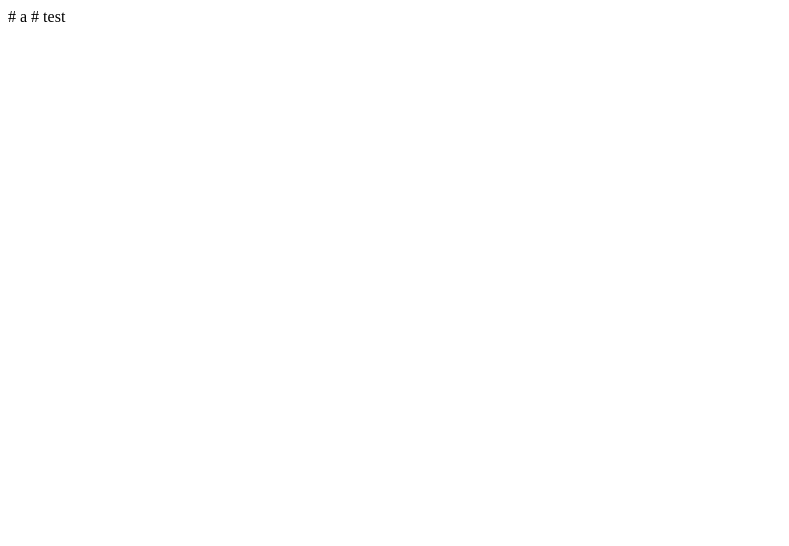
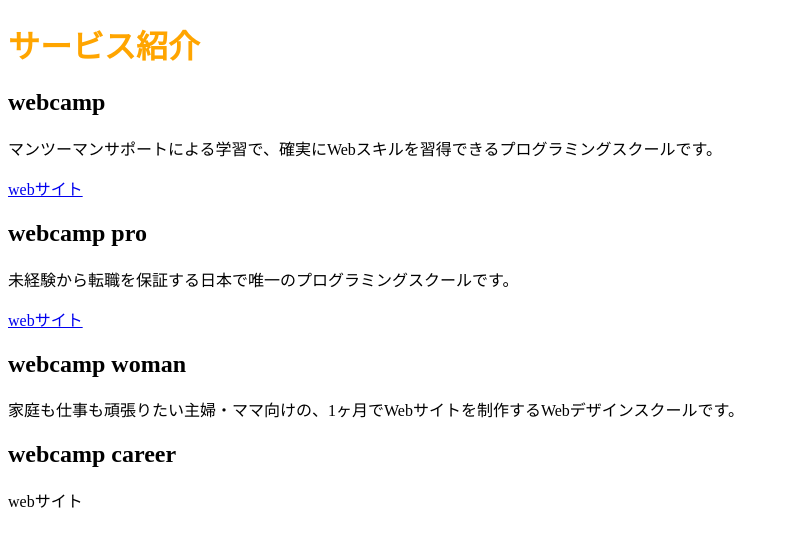
Before and after one commit to NZTK/1-2, a plain HTML site: page index.html in a window 1280 px wide. Shown: the whole page, without its empty margins (0-789 px from the left). Drawn offline with Linux system fonts and the light colour scheme.

Commit message:
modified

```diff
--- a/index.html
+++ b/index.html
@@ -1,2 +1,25 @@
-# a
-#  test
+<!DOCTYPE html>
+<html lang="ja">
+<head>
+  <meta charset="utf8">
+  <title>2章演習</title>
+  <link rel="stylesheet" href="style.css" >
+</head>
+<body>
+  <h1>サービス紹介</h1>
+
+  <h2>webcamp</h2>
+  <p>マンツーマンサポートによる学習で、確実にWebスキルを習得できるプログラミングスクールです。</p>
+  <a href="https://web-camp.io/">webサイト</a>
+
+  <h2>webcamp pro</h2>
+  <p>未経験から転職を保証する日本で唯一のプログラミングスクールです。</p>
+  <a href="http://web-camp.io/pro">webサイト</a>
+
+  <h2>webcamp woman</h2>
+  <p>家庭も仕事も頑張りたい主婦・ママ向けの、1ヶ月でWebサイトを制作するWebデザインスクールです。</p>
+
+  <h2>webcamp career</h2>
+  <p href="http://web-camp.io/career/">webサイト</p>
+</body>
+</html>
--- a/style.css
+++ b/style.css
@@ -1 +1,3 @@
-style.css
+h1{
+	color: orange;
+}
```
